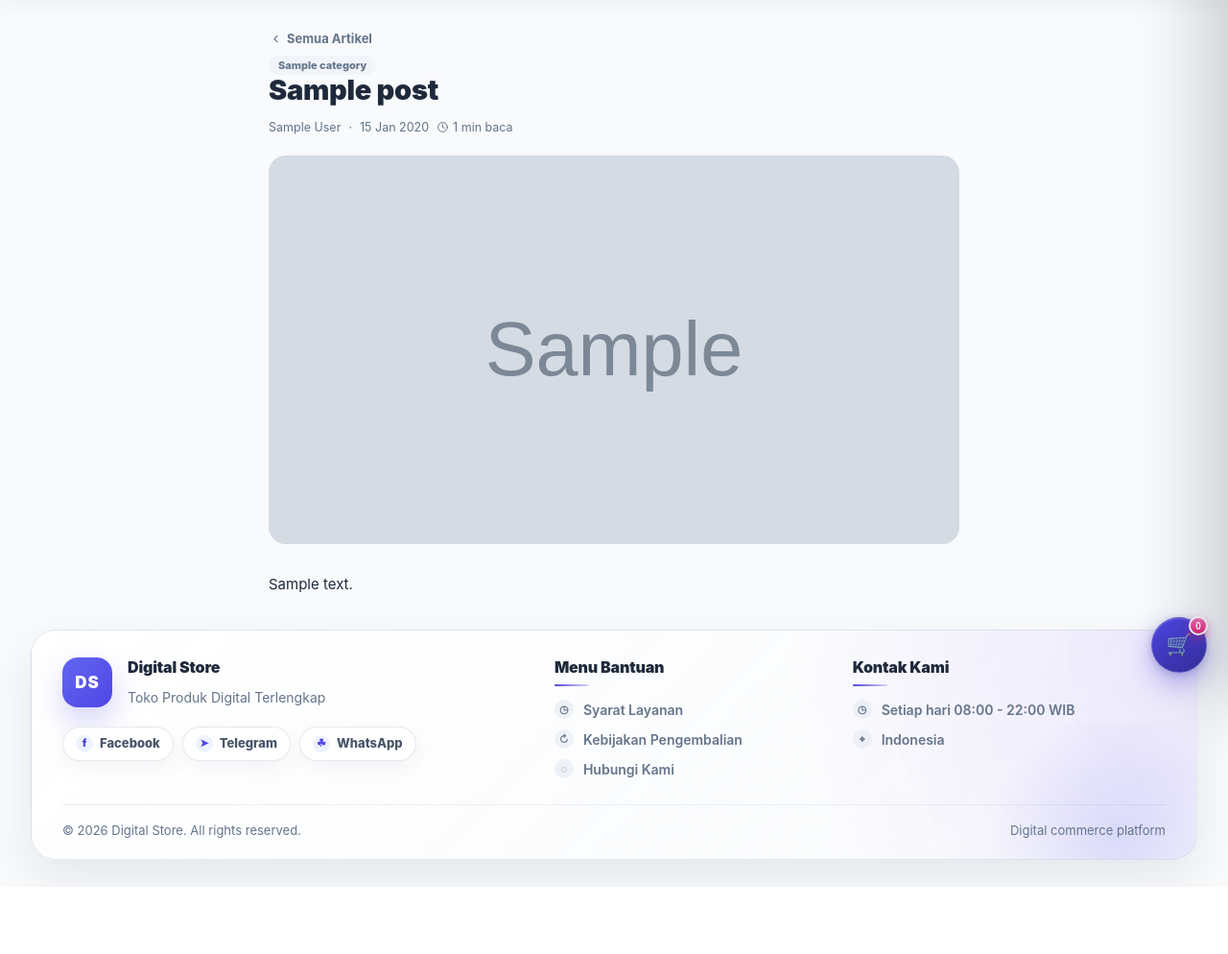
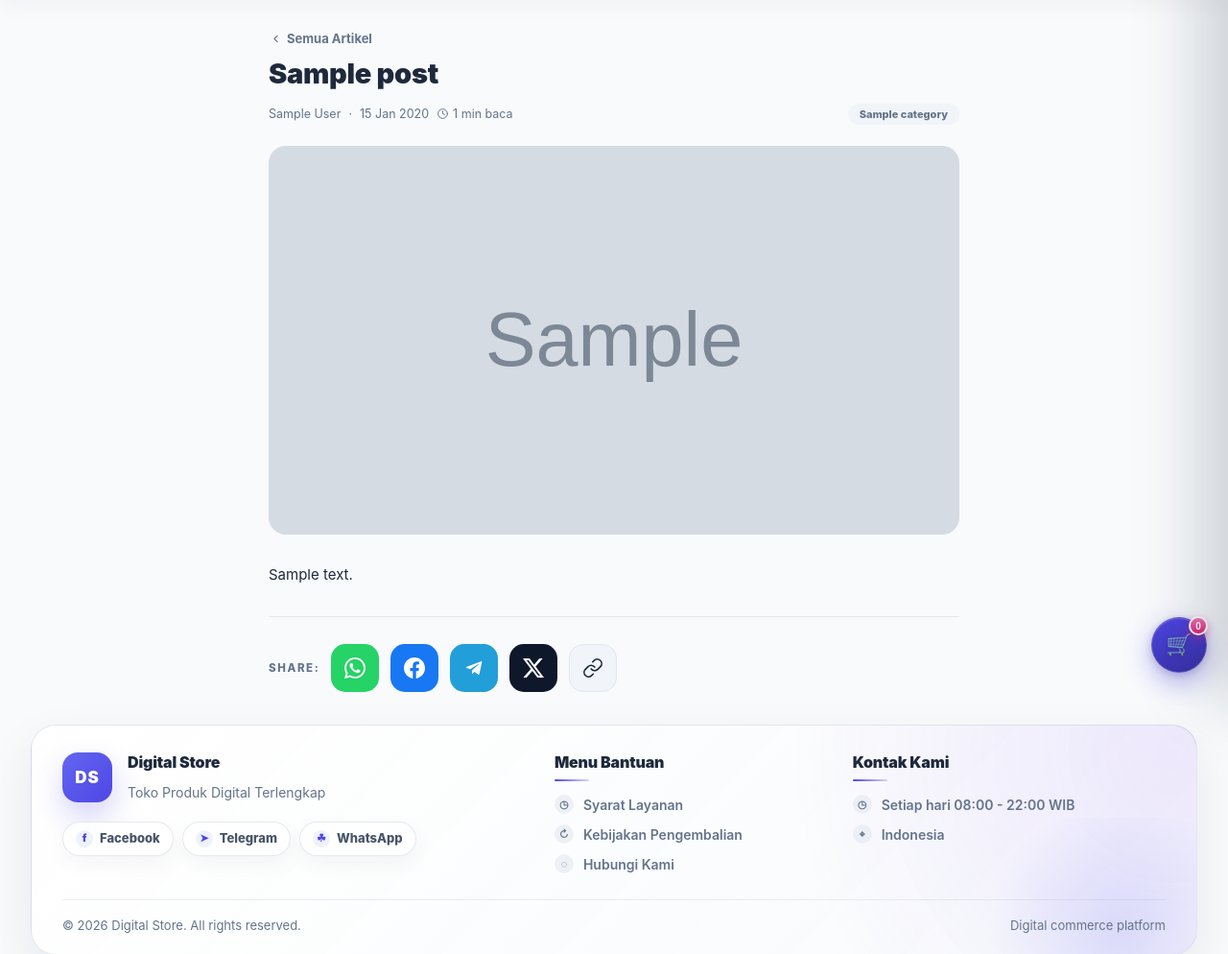
Before and after one commit to chichan44/webstore, a PHP site: a page that uses blog-article.php in a window 1280 px wide. Shown: the part 77-1071 px from the top of the page at 96% size. Before the commit the page ends 1001 px from the top, so only its background shows below. Run offline with PHP 8.4, Linux system fonts and the light colour scheme; tables that the repository leaves empty hold one stand-in row (values such as "Sample post"); grey boxes marked "Sample" are stand-in pictures; some libraries are stand-ins or nearby versions.

Commit message:
feat(blog): article page share section, related articles, category in meta row
- Add "SHARE:" social share row below article content with WhatsApp,
  Facebook, Telegram, X share intents and a Copy Link button
  (clipboard API + execCommand fallback, copied-state tooltip)
- Add "Artikel Terkait" section below share: strict same-category query
  (exact category_id match, excludes current post) rendered as card grid
- Move category pill from the top back-button row into the meta row;
  meta row is now flexbox with author/date/read-time left and the
  category label flush right
- New ui_icon glyphs: books, link, check; en.json strings for copy link
- Bump blog CSS/JS cache busters; update general page ss design refs

Co-Authored-By: Claude Code <noreply@anthropic.com>

```diff
--- a/assets/css/blog-v1.css
+++ b/assets/css/blog-v1.css
@@ -64,7 +64,9 @@
 .blog-back-ico{width:15px;height:15px;display:block;transform:rotate(90deg)}
 
 .blog-article h1{margin:0 0 12px;font-size:clamp(21px,4.6vw,29px);font-weight:900;line-height:1.3;letter-spacing:-.01em;color:var(--text)}
-.blog-article-meta{display:flex;align-items:center;gap:8px;flex-wrap:wrap;font-size:12.5px;color:var(--muted);margin-bottom:22px}
+.blog-article-meta{display:flex;justify-content:space-between;align-items:center;gap:8px 12px;flex-wrap:wrap;font-size:12.5px;color:var(--muted);margin-bottom:22px}
+.blog-article-meta-main{display:flex;align-items:center;gap:8px;flex-wrap:wrap}
+.blog-article-meta .blog-pill{margin-left:auto;margin-bottom:0;padding:4px 12px;font-size:11px}
 
 .blog-article-cover{aspect-ratio:16/9;border-radius:18px;overflow:hidden;margin-bottom:28px}
 .blog-article-cover img{width:100%;height:100%;object-fit:cover}
@@ -92,9 +94,30 @@
 .blog-prose th,.blog-prose td{border:1px solid var(--line);padding:9px 12px;text-align:left;vertical-align:top}
 .blog-prose th{background:var(--soft);font-weight:800}
 
+/* Bagikan (share) */
+.blog-share{display:flex;flex-wrap:wrap;align-items:center;gap:12px;margin-top:30px;padding-top:28px;border-top:1px solid var(--line)}
+.blog-share-label{font-size:11.5px;font-weight:850;letter-spacing:.14em;color:var(--muted)}
+.blog-share-btn{width:50px;height:50px;flex:none;display:grid;place-items:center;border:0;border-radius:15px;color:#fff;cursor:pointer;text-decoration:none;transition:transform .15s,filter .15s}
+.blog-share-btn:hover{filter:brightness(1.08)}
+.blog-share-btn:active{transform:scale(.93)}
+.blog-share-btn svg{width:22px;height:22px;display:block}
+.blog-share-wa{background:#25D366}
+.blog-share-fb{background:#1877F2}
+.blog-share-tg{background:#229ED9}
+.blog-share-x{background:#0f172a}
+html[data-theme=dark] .blog-share-x{background:#fff;color:#0f172a}
+.blog-share-copy{position:relative;background:var(--soft);color:var(--text);border:1px solid var(--line)}
+.blog-share-copy .blog-share-ico-check{display:none}
+.blog-share-copy.copied{background:var(--indigo);border-color:var(--indigo);color:#fff}
+.blog-share-copy.copied .blog-share-ico-link{display:none}
+.blog-share-copy.copied .blog-share-ico-check{display:block}
+.blog-share-copy::after{content:attr(data-copied-label);position:absolute;bottom:calc(100% + 8px);right:0;padding:5px 10px;border-radius:8px;background:var(--text);color:var(--bg);font-size:11px;font-weight:800;white-space:nowrap;opacity:0;pointer-events:none;transition:opacity .15s}
+.blog-share-copy.copied::after{opacity:1}
+
 /* Artikel terkait */
 .blog-related{max-width:720px;margin:44px auto 0;padding-top:28px;border-top:1px solid var(--line)}
-.blog-related h2{margin:0 0 16px;font-size:17px;font-weight:850;color:var(--text)}
+.blog-related h2{display:flex;align-items:center;gap:8px;margin:0 0 16px;font-size:17px;font-weight:850;color:var(--text)}
+.blog-related-ico{width:19px;height:19px;display:block;color:var(--indigo);flex:none}
 .blog-related-grid{display:grid;grid-template-columns:1fr;gap:14px}
 @media(min-width:640px){.blog-related-grid{grid-template-columns:repeat(3,1fr)}}
 .blog-related-card{display:block;background:var(--card);border:1px solid var(--line);border-radius:14px;overflow:hidden;text-decoration:none;color:inherit;transition:border-color .2s,box-shadow .2s}
--- a/blog-article.php
+++ b/blog-article.php
@@ -23,20 +23,26 @@ $cover=trim((string)$post['cover_image']);
 $color=trim((string)$post['cover_color']) ?: '#6366f1';
 $is404=$post['slug']==='404';
 
+/* Artikel terkait: hanya artikel dengan kategori yang sama persis. */
 $related=[];
-if(!$is404){
-    $relArgs=[(int)$post['id']];
-    $relWhere='p.status=1 AND (p.published_at IS NULL OR p.published_at<=NOW()) AND p.id<>?';
-    if(!empty($post['category_id'])){ $relWhere.=' AND p.category_id=?'; $relArgs[]=(int)$post['category_id']; }
-    $st=$pdo->prepare("SELECT p.* FROM blog_posts p WHERE $relWhere ORDER BY COALESCE(p.published_at,p.created_at) DESC, p.id DESC LIMIT 3");
-    $st->execute($relArgs);
+if(!$is404 && !empty($post['category_id'])){
+    $st=$pdo->prepare('SELECT p.* FROM blog_posts p
+        WHERE p.status=1 AND (p.published_at IS NULL OR p.published_at<=NOW())
+          AND p.category_id=? AND p.id<>?
+        ORDER BY COALESCE(p.published_at,p.created_at) DESC, p.id DESC LIMIT 3');
+    $st->execute([(int)$post['category_id'],(int)$post['id']]);
     $related=$st->fetchAll();
-    if(!$related && !empty($post['category_id'])){
-        $st=$pdo->prepare('SELECT p.* FROM blog_posts p WHERE p.status=1 AND (p.published_at IS NULL OR p.published_at<=NOW()) AND p.id<>? ORDER BY COALESCE(p.published_at,p.created_at) DESC, p.id DESC LIMIT 3');
-        $st->execute([(int)$post['id']]);
-        $related=$st->fetchAll();
-    }
 }
+
+/* URL & teks untuk tombol share. */
+$shareUrl=seo_url('/blog/'.$post['slug']);
+$shareText=$post['title'];
+$shareLinks=[
+    'whatsapp'=>'https://wa.me/?text='.rawurlencode($shareText.' '.$shareUrl),
+    'facebook'=>'https://www.facebook.com/sharer/sharer.php?u='.rawurlencode($shareUrl),
+    'telegram'=>'https://t.me/share/url?url='.rawurlencode($shareUrl).'&text='.rawurlencode($shareText),
+    'x'=>'https://twitter.com/intent/tweet?url='.rawurlencode($shareUrl).'&text='.rawurlencode($shareText),
+];
 
 $metaTitle=trim((string)($post['meta_title'] ?? '')) ?: $post['title'];
 $metaDesc=trim((string)($post['meta_description'] ?? '')) ?: mb_strimwidth(trim(strip_tags((string)($post['excerpt'] ?: $post['content']))),0,160,'...','UTF-8');
@@ -60,29 +66,53 @@ $clockIcon=ui_icon('clock');
         'mainEntityOfPage'=>seo_url('/blog/'.$post['slug']),
     ]],
 ]); render_storefront_styles('page'); ?>
-<link rel="stylesheet" href="/assets/css/blog-v1.css?v=20261116-blog1">
+<link rel="stylesheet" href="/assets/css/blog-v1.css?v=20261117-share1">
 </head><body>
 <?php render_storefront_header($site,$desc,$cats); ?>
 <main class="ds-shell page-wrap">
     <article class="blog-article">
         <a class="blog-back" href="/blog.php"><?=ui_icon('chevron-down','blog-back-ico')?> <?=e(t('Semua Artikel'))?></a>
-        <?php if(!empty($post['category_name'])): ?><span class="blog-pill"><?=e($post['category_name'])?></span><?php endif; ?>
         <h1><?=e($post['title'])?></h1>
         <?php if(!$is404): ?>
         <div class="blog-article-meta">
-            <span><?=e($post['author'])?></span><span>·</span><span><?=e(date('d M Y',$pub))?></span>
-            <span class="blog-read"><?=$clockIcon?><?=e(t('{n} min baca', ['n'=>(int)$post['read_time']]))?></span>
+            <div class="blog-article-meta-main">
+                <span><?=e($post['author'])?></span><span>·</span><span><?=e(date('d M Y',$pub))?></span>
+                <span class="blog-read"><?=$clockIcon?><?=e(t('{n} min baca', ['n'=>(int)$post['read_time']]))?></span>
+            </div>
+            <?php if(!empty($post['category_name'])): ?><span class="blog-pill blog-pill-cat"><?=e($post['category_name'])?></span><?php endif; ?>
         </div>
         <?php endif; ?>
         <div class="blog-article-cover" style="background-color:<?=e($color)?>">
             <?php if($cover!==''): ?><img src="<?=e($cover)?>" alt="<?=e($post['title'])?>"><?php endif; ?>
         </div>
         <div class="blog-prose"><?=safe_blog_html((string)$post['content'])?></div>
+
+        <?php if(!$is404): ?>
+        <!-- Bagikan -->
+        <div class="blog-share">
+            <span class="blog-share-label">SHARE:</span>
+            <a class="blog-share-btn blog-share-wa" href="<?=e($shareLinks['whatsapp'])?>" target="_blank" rel="noopener" aria-label="WhatsApp">
+                <svg viewBox="0 0 24 24" fill="currentColor" aria-hidden="true"><path d="M17.472 14.382c-.297-.149-1.758-.867-2.03-.967-.273-.099-.471-.148-.67.15-.197.297-.767.966-.94 1.164-.173.199-.347.223-.644.075-.297-.15-1.255-.463-2.39-1.475-.883-.788-1.48-1.761-1.653-2.059-.173-.297-.018-.458.13-.606.134-.133.298-.347.446-.52.149-.174.198-.298.298-.497.099-.198.05-.371-.025-.52-.075-.149-.669-1.612-.916-2.207-.242-.579-.487-.5-.669-.51-.173-.008-.371-.01-.57-.01-.198 0-.52.074-.792.372-.272.297-1.04 1.016-1.04 2.479 0 1.462 1.065 2.875 1.213 3.074.149.198 2.096 3.2 5.077 4.487.709.306 1.262.489 1.694.625.712.227 1.36.195 1.871.118.571-.085 1.758-.719 2.006-1.413.248-.694.248-1.289.173-1.413-.074-.124-.272-.198-.57-.347M12.05 21.785h-.004a9.87 9.87 0 0 1-5.031-1.378l-.361-.214-3.741.982.998-3.648-.235-.374a9.86 9.86 0 0 1-1.51-5.26c.001-5.45 4.436-9.884 9.888-9.884 2.64 0 5.122 1.03 6.988 2.898a9.825 9.825 0 0 1 2.893 6.994c-.003 5.45-4.437 9.884-9.885 9.884m8.413-18.297A11.815 11.815 0 0 0 12.05 0C5.495 0 .16 5.335.157 11.892c0 2.096.547 4.142 1.588 5.945L.057 24l6.305-1.654a11.882 11.882 0 0 0 5.683 1.448h.005c6.554 0 11.89-5.335 11.893-11.893a11.821 11.821 0 0 0-3.48-8.413"/></svg>
+            </a>
+            <a class="blog-share-btn blog-share-fb" href="<?=e($shareLinks['facebook'])?>" target="_blank" rel="noopener" aria-label="Facebook">
+                <svg viewBox="0 0 24 24" fill="currentColor" aria-hidden="true"><path d="M24 12.073c0-6.627-5.373-12-12-12s-12 5.373-12 12c0 5.99 4.388 10.954 10.125 11.854v-8.385H7.078v-3.47h3.047V9.43c0-3.007 1.792-4.669 4.533-4.669 1.312 0 2.686.235 2.686.235v2.953H15.83c-1.491 0-1.956.925-1.956 1.874v2.25h3.328l-.532 3.47h-2.796v8.385C19.612 23.027 24 18.062 24 12.073"/></svg>
+            </a>
+            <a class="blog-share-btn blog-share-tg" href="<?=e($shareLinks['telegram'])?>" target="_blank" rel="noopener" aria-label="Telegram">
+                <svg viewBox="0 0 24 24" fill="currentColor" aria-hidden="true"><path d="M9.78 18.65l.28-4.23 7.68-6.92c.34-.31-.07-.46-.52-.19L7.74 13.3 3.64 12c-.88-.25-.89-.86.2-1.3l15.97-6.16c.73-.33 1.43.18 1.15 1.3l-2.72 12.81c-.19.91-.74 1.13-1.5.71L12.6 16.3l-1.99 1.93c-.23.23-.42.42-.83.42"/></svg>
+            </a>
+            <a class="blog-share-btn blog-share-x" href="<?=e($shareLinks['x'])?>" target="_blank" rel="noopener" aria-label="X">
+                <svg viewBox="0 0 24 24" fill="currentColor" aria-hidden="true"><path d="M18.901 1.153h3.68l-8.04 9.19L24 22.846h-7.406l-5.8-7.584-6.638 7.584H.474l8.6-9.83L0 1.154h7.594l5.243 6.932ZM17.61 20.644h2.039L6.486 3.24H4.298Z"/></svg>
+            </a>
+            <button class="blog-share-btn blog-share-copy" type="button" data-copy-link="<?=e($shareUrl)?>" data-copied-label="<?=e(t('Tautan disalin!'))?>" title="<?=e(t('Salin tautan'))?>" aria-label="<?=e(t('Salin tautan'))?>">
+                <?=ui_icon('link','blog-share-ico-link')?><?=ui_icon('check','blog-share-ico-check')?>
+            </button>
+        </div>
+        <?php endif; ?>
     </article>
 
     <?php if($related): ?>
     <section class="blog-related">
-        <h2><?=e(t('Artikel Terkait'))?></h2>
+        <h2><?=ui_icon('books','blog-related-ico')?> <?=e(t('Artikel Terkait'))?></h2>
         <div class="blog-related-grid">
             <?php foreach($related as $r):
                 $rCover=trim((string)$r['cover_image']);
@@ -102,4 +132,4 @@ $clockIcon=ui_icon('clock');
 <?php render_footer_columns($site,$desc); ?>
 <?php render_storefront_mobile_menu($site,$desc,$cats); ?>
 <div class="cart-drawer" id="cartDrawer"><div class="cart-backdrop" data-close-cart></div><aside><div class="drawer-top"><b>Keranjang Belanja (<span data-cart-count>0</span>)</b><button data-close-cart>×</button></div><div class="cart-items" id="cartItems"></div><div class="drawer-foot"><p><span>Subtotal</span><b data-cart-total><?=e(format_money(0))?></b></p><a href="/checkout.php" class="btn primary">Lanjut Checkout</a></div></aside></div>
-<script id="productsJson" type="application/json">[]</script><script src="/assets/js/front-mobile-v7.js?v=20261112-feat1"></script></body></html>
+<script id="productsJson" type="application/json">[]</script><script src="/assets/js/front-mobile-v7.js?v=20261112-feat1"></script><script src="/assets/js/blog-v1.js?v=20261117-share1"></script></body></html>
--- a/blog.php
+++ b/blog.php
@@ -43,7 +43,7 @@ $blogIcon=ui_icon('newspaper');
 $clockIcon=ui_icon('clock');
 ?>
 <!doctype html><html lang="id" data-theme="light"><head><meta charset="utf-8"><meta name="viewport" content="width=device-width,initial-scale=1"><?php render_seo_meta(['site'=>$site,'title'=>t('Blog & Artikel').' - '.$site,'description'=>t('Tips, panduan, dan update terbaru seputar produk digital, bot, dan platform kami.'),'path'=>'/blog.php','robots'=>'index, follow']); render_storefront_styles('page'); ?>
-<link rel="stylesheet" href="/assets/css/blog-v1.css?v=20261116-blog1">
+<link rel="stylesheet" href="/assets/css/blog-v1.css?v=20261117-share1">
 </head><body>
 <?php render_storefront_header($site,$desc,$cats); ?>
 <main class="ds-shell page-wrap">
@@ -111,4 +111,4 @@ $clockIcon=ui_icon('clock');
 <?php render_footer_columns($site,$desc); ?>
 <?php render_storefront_mobile_menu($site,$desc,$cats); ?>
 <div class="cart-drawer" id="cartDrawer"><div class="cart-backdrop" data-close-cart></div><aside><div class="drawer-top"><b>Keranjang Belanja (<span data-cart-count>0</span>)</b><button data-close-cart>×</button></div><div class="cart-items" id="cartItems"></div><div class="drawer-foot"><p><span>Subtotal</span><b data-cart-total><?=e(format_money(0))?></b></p><a href="/checkout.php" class="btn primary">Lanjut Checkout</a></div></aside></div>
-<script id="productsJson" type="application/json">[]</script><script src="/assets/js/front-mobile-v7.js?v=20261112-feat1"></script><script src="/assets/js/blog-v1.js?v=20261116-blog1"></script></body></html>
+<script id="productsJson" type="application/json">[]</script><script src="/assets/js/front-mobile-v7.js?v=20261112-feat1"></script><script src="/assets/js/blog-v1.js?v=20261117-share1"></script></body></html>
--- a/includes/helpers.php
+++ b/includes/helpers.php
@@ -413,6 +413,9 @@ function ui_icon(string $name, string $class = ''): string {
         'eye' => '<path d="M2.5 12s3.5-6 9.5-6 9.5 6 9.5 6-3.5 6-9.5 6-9.5-6-9.5-6Z"/><circle cx="12" cy="12" r="2.5"/>',
         'shield' => '<path d="M12 3 20 6v5c0 5-3.4 8.4-8 10-4.6-1.6-8-5-8-10V6z"/><path d="m9 12 2 2 4-4"/>',
         'star' => '<path d="m12 3 2.8 5.7 6.2.9-4.5 4.4 1.1 6.2L12 17.3 6.4 20.2l1.1-6.2L3 9.6l6.2-.9L12 3Z"/>',
+        'books' => '<rect x="3.5" y="4.5" width="13" height="5" rx="1.5"/><rect x="7.5" y="10.5" width="13" height="5" rx="1.5"/><rect x="3.5" y="16.5" width="13" height="5" rx="1.5"/>',
+        'link' => '<path d="M10 13a5 5 0 0 0 7.54.54l3-3a5 5 0 0 0-7.07-7.07l-1.72 1.71"/><path d="M14 11a5 5 0 0 0-7.54-.54l-3 3a5 5 0 0 0 7.07 7.07l1.71-1.71"/>',
+        'check' => '<path d="m5 12.5 5 5 9-11"/>',
     ];
     $path = $paths[$name] ?? $paths['box'];
     $classAttr = $class !== '' ? ' class="'.e($class).'"' : '';
--- a/lang/en.json
+++ b/lang/en.json
@@ -596,5 +596,7 @@
     "Berikutnya": "Next",
     "Halaman {page} dari {total}": "Page {page} of {total}",
     "Semua Artikel": "All Articles",
-    "Artikel Terkait": "Related Articles"
+    "Artikel Terkait": "Related Articles",
+    "Salin tautan": "Copy link",
+    "Tautan disalin!": "Link copied!"
 }
```
Also changed, not shown: assets/js/blog-v1.js (+38 -0 lines), general page ss/photo_2026-11-12_15-35-27.jpg (deleted), general page ss/photo_2026-11-12_15-35-35.jpg (deleted), general page ss/photo_2026-11-12_15-35-41.jpg (deleted), general page ss/photo_2026-11-12_15-35-47.jpg (deleted), general page ss/photo_2026-11-12_15-35-53.jpg (deleted), general page ss/photo_2026-11-17_00-48-02.jpg (added), general page ss/photo_2026-11-17_00-48-07.jpg (added), general page ss/photo_2026-11-17_00-48-17.jpg (added).
